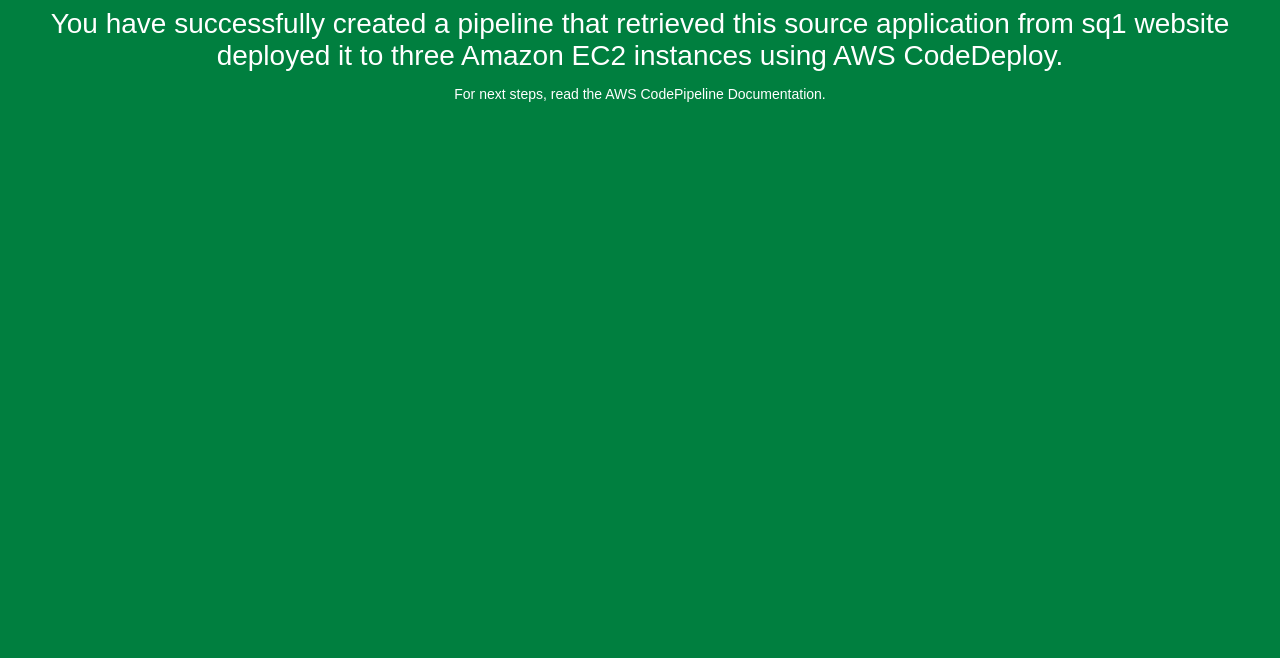
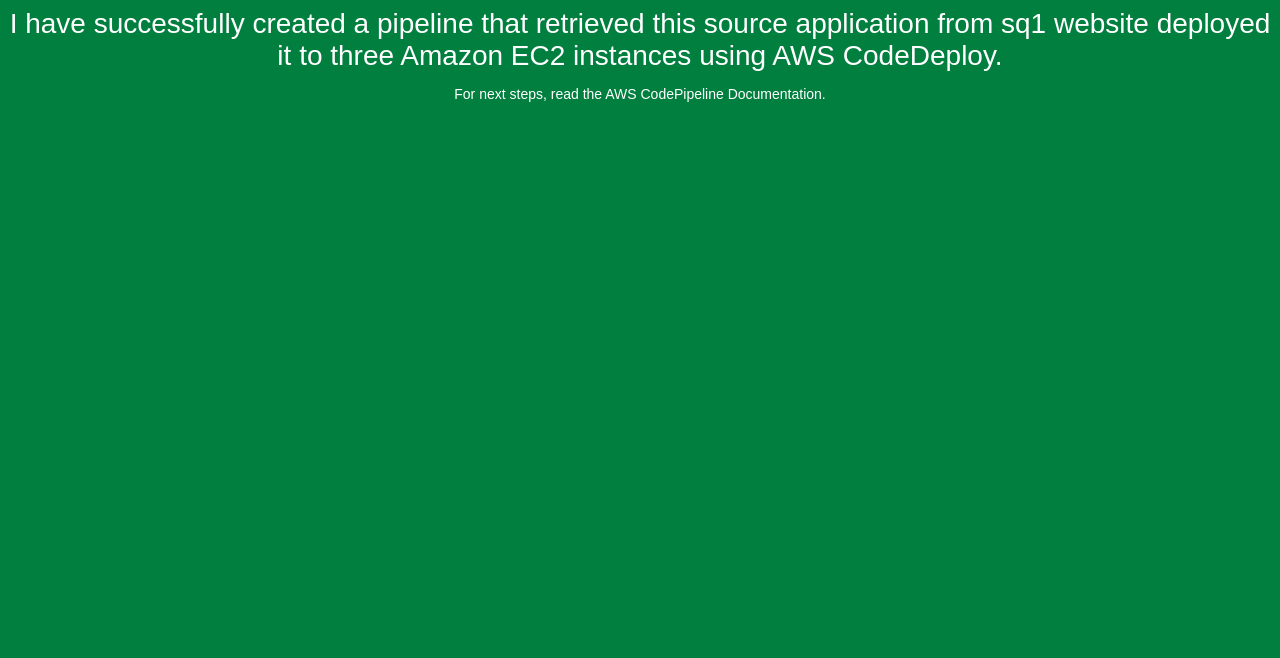
Before and after one commit to kanagrasuaws/sampleapplication, a plain HTML site: page index.html in a window 1280 px wide. Shown: the part 142-800 px from the top of the page. Drawn offline with Linux system fonts and the light colour scheme.

Commit message:
Update index.html

```diff
--- a/index.html
+++ b/index.html
@@ -27,7 +27,7 @@
 <body>
   <div align="center">
     <h1>Congratulations!</h1>
-    <h2>You have successfully created a pipeline that retrieved this source application from sq1 website deployed it
+    <h2> I have successfully created a pipeline that retrieved this source application from sq1 website deployed it
 	to three Amazon EC2 instances using AWS CodeDeploy.</h2>
     <p>For next steps, read the AWS CodePipeline Documentation.</p>
   </div>
```
